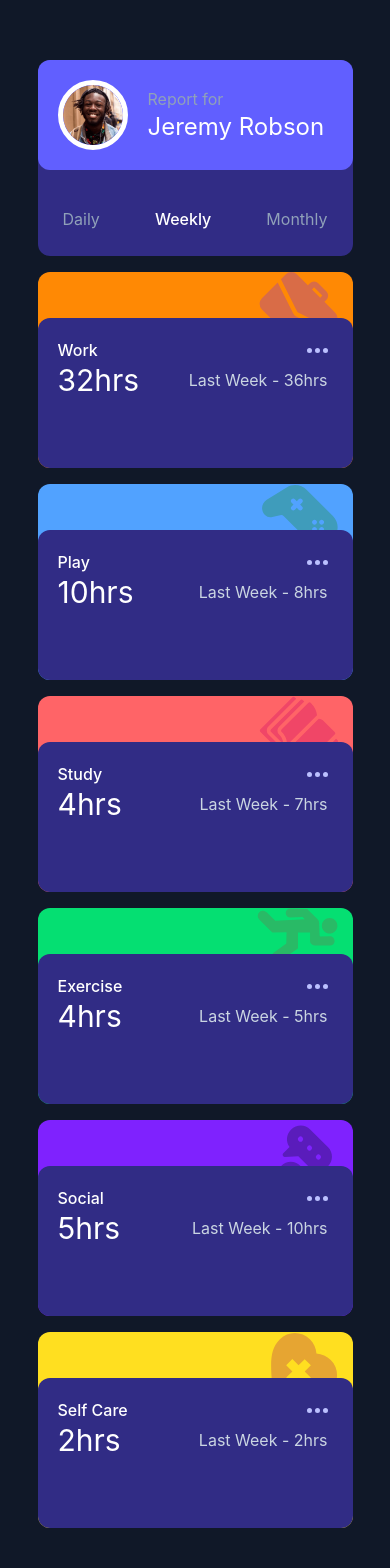
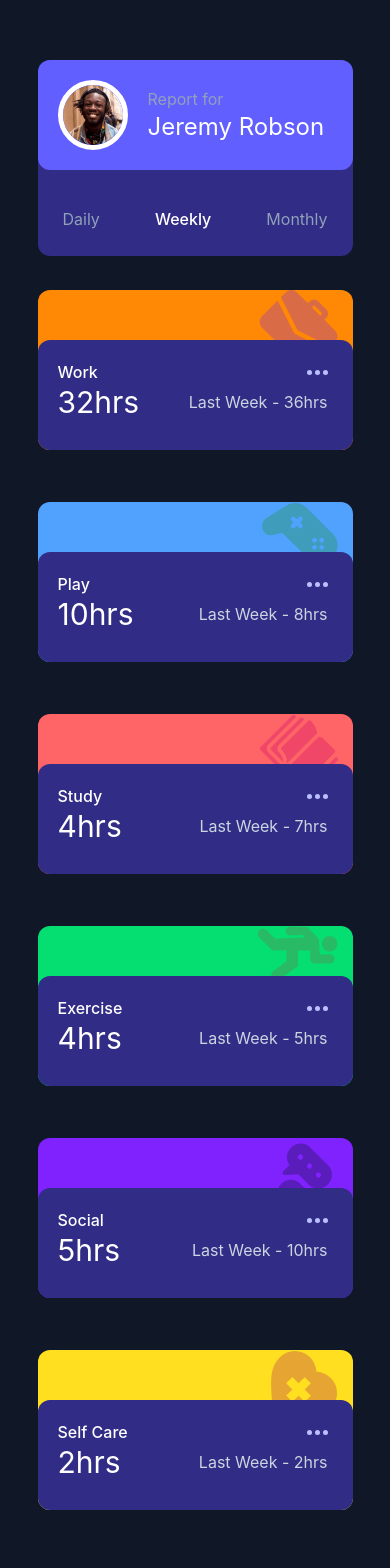
Before and after one commit to JoshuaM04/Time-Tracking-Dashboard, a React (Vite) app in the folder time-tracking-dashboard/: page / in a window 390 px wide. Shown: the top 1568 px of the page. Built offline with nearby package versions, Linux system fonts and the light colour scheme.

Commit message:
Adjusted the min-height of the boxes for both mobile and desktop resolutions. Furthermore, adjusted the vertical alignment of the boxes within the grid layout.

```diff
--- a/time-tracking-dashboard/src/App.jsx
+++ b/time-tracking-dashboard/src/App.jsx
@@ -4,9 +4,9 @@ import btnIcon from './assets/images/icon-ellipsis.svg';
 export default function Dashboard() {
   return (
     <div className="parent-container min-h-screen p-[20px] pt-[60px] bg-gray-900 min-w-screen flex flex-col items-center justify-center">
-      <main className="min-h-full grid grid-cols-1 grid-rows-7 gap-4 w-[315px] xl:grid-cols-4 xl:grid-rows-2 xl:w-[1000px] xl:gap-8">
+      <main className="min-h-full grid grid-cols-1 grid-rows-7 gap-4 w-[315px] items-center xl:grid-cols-4 xl:grid-rows-2 xl:w-[1000px] xl:gap-8">
 
-        <div className="box bg-indigo-900 rounded-xl p-[20px] text-white min-w-[315px] xl:min-w-[100px] xl:row-span-2 xl:max-h-[400px]">
+        <div className="box bg-indigo-900 rounded-xl p-[20px] text-white min-w-[315px] xl:min-w-[100px] xl:row-span-2 xl:min-h-[422px]">
           <div className="flex items-center gap-5 mb-[2rem] bg-indigo-500 rounded-xl p-[20px] m-[-20px] xl:min-h-[250px] xl:flex-col xl:items-start xl:p-[30px]">
             <img src={portrait} className="w-[70px] border-[5px] rounded-[50%]" />
             <h1>
@@ -22,8 +22,8 @@ export default function Dashboard() {
           </div>
         </div>
 
-        <section className="bg-orange-400 rounded-xl flex items-end bg-[url(assets/images/icon-work.svg)] bg-no-repeat bg-position-[top_right_15px] xl:min-w-[100px] xl:max-h-[200px]">
-          <div className="flex-col justify-between box bg-indigo-900 rounded-xl p-[20px] text-white w-full min-h-[150px] xl:flex-col xl:min-h-[140px]">
+        <section className="bg-orange-400 rounded-xl flex items-end bg-[url(assets/images/icon-work.svg)] bg-no-repeat bg-position-[top_right_15px] min-h-[160px] xl:min-w-[100px] xl:min-h-[195px]">
+          <div className="flex-col justify-between box bg-indigo-900 rounded-xl p-[20px] text-white w-full min-h-[110px] xl:flex-col xl:min-h-[140px]">
             <div className="flex justify-between">
               <h2 className="font-medium">Work</h2>
               <button type="button" className="min-h-[24px] hover:bg-violet-500 active:bg-violet-800 p-[5px] rounded-lg" aria-label="drop-down menu"><img src={btnIcon} /></button>
@@ -44,8 +44,8 @@ export default function Dashboard() {
           </div>
         </section>
 
-        <section className="bg-blue-400 rounded-xl flex items-end bg-[url(assets/images/icon-play.svg)] bg-no-repeat bg-position-[top_right_15px] xl:min-w-[100px] xl:max-h-[200px]">
-          <div className="flex-col justify-between box bg-indigo-900 rounded-xl p-[20px] text-white w-full min-h-[150px] xl:flex-col xl:min-h-[140px]">
+        <section className="bg-blue-400 rounded-xl flex items-end bg-[url(assets/images/icon-play.svg)] bg-no-repeat bg-position-[top_right_15px] min-h-[160px] xl:min-w-[100px] xl:min-h-[195px]">
+          <div className="flex-col justify-between box bg-indigo-900 rounded-xl p-[20px] text-white w-full min-h-[110px] xl:flex-col xl:min-h-[140px]">
             <div className="flex justify-between">
               <h2 className="font-medium">Play</h2>
               <button type="button" className="min-h-[24px] hover:bg-violet-500 active:bg-violet-800 p-[5px] rounded-lg" aria-label="drop-down menu"><img src={btnIcon} /></button>
@@ -66,8 +66,8 @@ export default function Dashboard() {
           </div>
         </section>
 
-        <section className="bg-red-400 rounded-xl flex items-end bg-[url(assets/images/icon-study.svg)] bg-no-repeat bg-position-[top_right_15px] xl:max-h-[200px]">
-          <div className="flex-col justify-between box bg-indigo-900 rounded-xl p-[20px] text-white w-full min-h-[150px] xl:flex-col xl:min-h-[140px]">
+        <section className="bg-red-400 rounded-xl flex items-end bg-[url(assets/images/icon-study.svg)] bg-no-repeat bg-position-[top_right_15px] min-h-[160px] xl:min-w-[100px] xl:min-h-[195px]">
+          <div className="flex-col justify-between box bg-indigo-900 rounded-xl p-[20px] text-white w-full min-h-[110px] xl:flex-col xl:min-h-[140px]">
             <div className="flex justify-between">
               <h2 className="font-medium">Study</h2>
               <button type="button" className="min-h-[24px] hover:bg-violet-500 active:bg-violet-800 p-[5px] rounded-lg" aria-label="drop-down menu"><img src={btnIcon} /></button>
@@ -88,8 +88,8 @@ export default function Dashboard() {
           </div>
         </section>
 
-        <section className="bg-green-400 rounded-xl flex items-end bg-[url(assets/images/icon-exercise.svg)] bg-no-repeat bg-position-[top_right_15px] xl:max-h-[200px]">
-          <div className="flex-col justify-between box bg-indigo-900 rounded-xl p-[20px] text-white w-full min-h-[150px] xl:flex-col xl:min-h-[140px]">
+        <section className="bg-green-400 rounded-xl flex items-end bg-[url(assets/images/icon-exercise.svg)] bg-no-repeat bg-position-[top_right_15px] min-h-[160px] xl:min-w-[100px] xl:min-h-[195px]">
+          <div className="flex-col justify-between box bg-indigo-900 rounded-xl p-[20px] text-white w-full min-h-[110px] xl:flex-col xl:min-h-[140px]">
             <div className="flex justify-between">
               <h2 className="font-medium">Exercise</h2>
               <button type="button" className="min-h-[24px] hover:bg-violet-500 active:bg-violet-800 p-[5px] rounded-lg" aria-label="drop-down menu"><img src={btnIcon} /></button>
@@ -110,8 +110,8 @@ export default function Dashboard() {
           </div>
         </section>
 
-        <section className="bg-violet-600 rounded-xl flex items-end bg-[url(assets/images/icon-social.svg)] bg-no-repeat bg-position-[top_right_15px] xl:max-h-[200px]">
-          <div className="flex-col justify-between box bg-indigo-900 rounded-xl p-[20px] text-white w-full min-h-[150px] xl:flex-col xl:min-h-[140px]">
+        <section className="bg-violet-600 rounded-xl flex items-end bg-[url(assets/images/icon-social.svg)] bg-no-repeat bg-position-[top_right_15px] min-h-[160px] xl:min-w-[100px] xl:min-h-[195px]">
+          <div className="flex-col justify-between box bg-indigo-900 rounded-xl p-[20px] text-white w-full min-h-[110px] xl:flex-col xl:min-h-[140px]">
             <div className="flex justify-between">
               <h2 className="font-medium">Social</h2>
               <button type="button" className="min-h-[24px] hover:bg-violet-500 active:bg-violet-800 p-[5px] rounded-lg" aria-label="drop-down menu"><img src={btnIcon} /></button>
@@ -132,8 +132,8 @@ export default function Dashboard() {
           </div>
         </section>
 
-        <section className="bg-yellow-300 rounded-xl flex items-end bg-[url(assets/images/icon-self-care.svg)] bg-no-repeat bg-position-[top_right_15px] xl:max-h-[200px]">
-          <div className="flex-col justify-between box bg-indigo-900 rounded-xl p-[20px] text-white w-full min-h-[150px] xl:flex-col xl:min-h-[140px]">
+        <section className="bg-yellow-300 rounded-xl flex items-end bg-[url(assets/images/icon-self-care.svg)] bg-no-repeat bg-position-[top_right_15px] min-h-[160px] xl:min-w-[100px] xl:min-h-[195px]">
+          <div className="flex-col justify-between box bg-indigo-900 rounded-xl p-[20px] text-white w-full min-h-[110px] xl:flex-col xl:min-h-[140px]">
             <div className="flex justify-between">
               <h2 className="font-medium">Self Care</h2>
               <button type="button" className="min-h-[24px] hover:bg-violet-500 active:bg-violet-800 p-[5px] rounded-lg" aria-label="drop-down menu"><img src={btnIcon} /></button>
```
